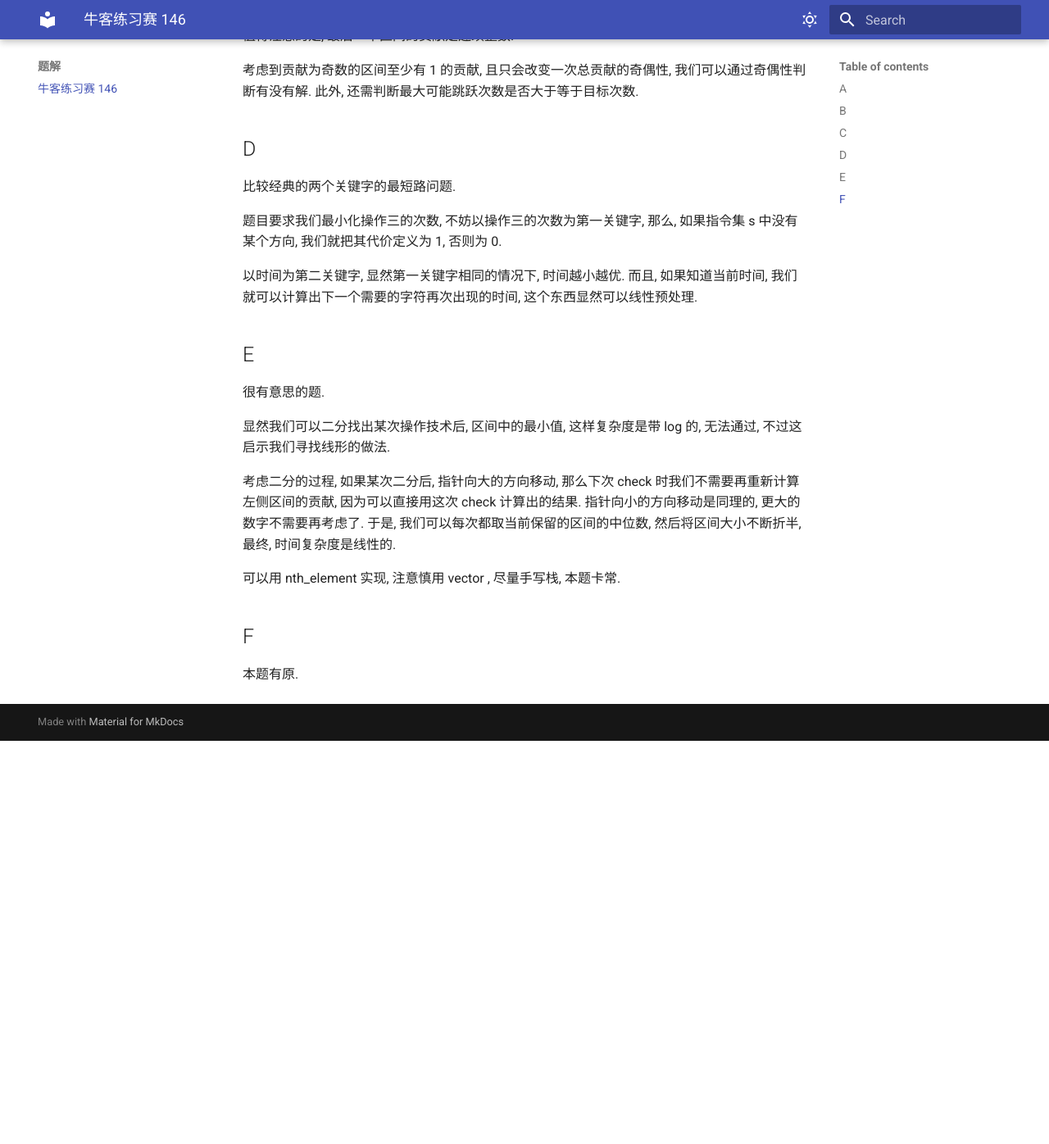
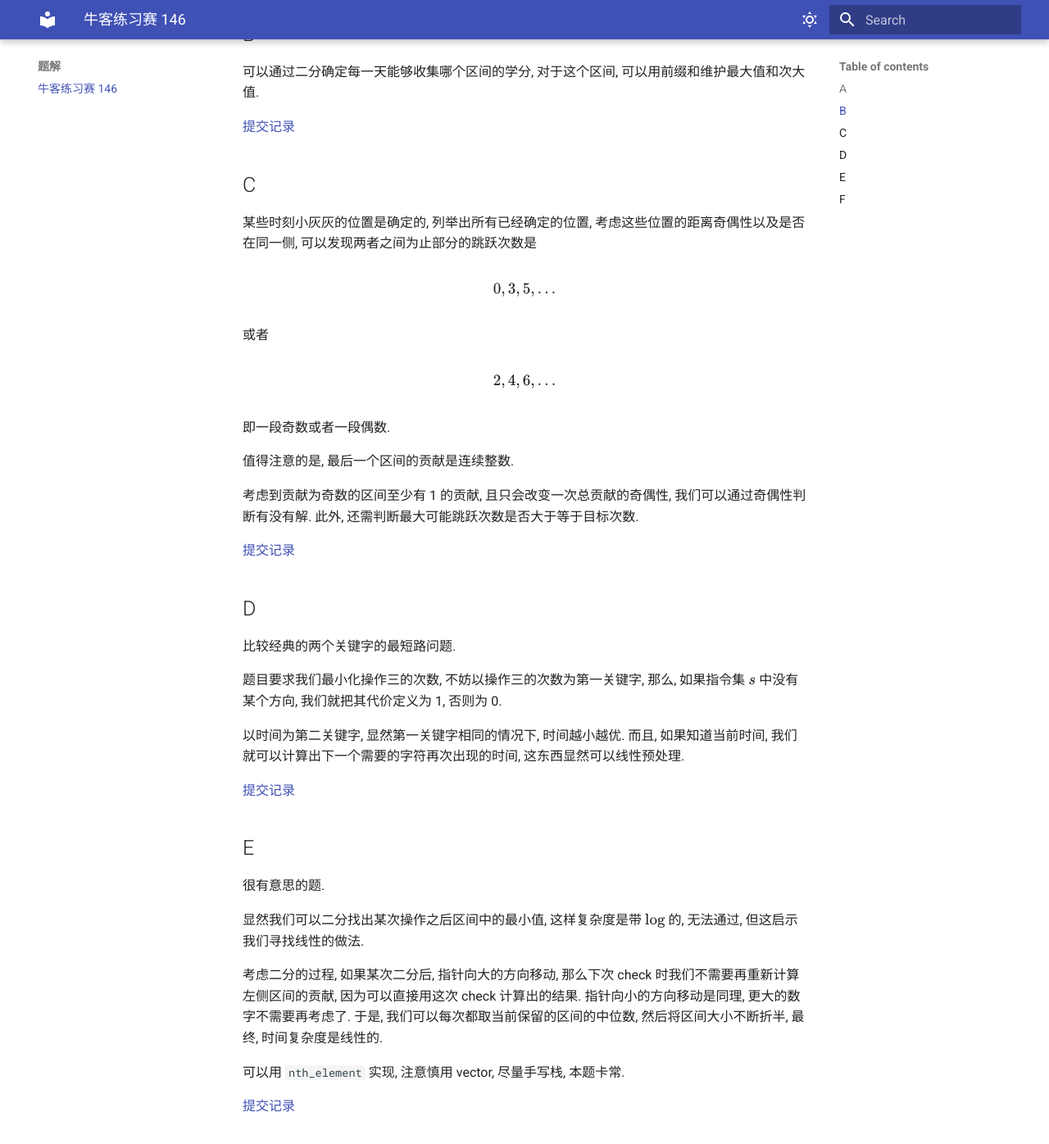
Before and after one commit to carboxylBase/carboxylBase.github.io, an MkDocs documentation site: the page built from docs/editorial/牛客练习赛146.md, in a window 1280 px wide and 1400 px high, scrolled down 690 px. Shown: the top 1396 px of the window at 82% size. Built offline with MkDocs 1.6.1 and Material for MkDocs 9.7.7, drawn with Linux system fonts in a browser that asks for light colours; before the commit the page ends 1594 px from its top, so only the background shows below that; some of the changed text lies outside the part shown.

Commit message:
牛客小白月赛 146

```diff
--- a/docs/editorial/牛客练习赛146.md
+++ b/docs/editorial/牛客练习赛146.md
@@ -1,41 +1,71 @@
 # 牛客练习赛 146
 
-主包这次超常发挥 rk8 , 可喜可贺, 离橙名又进一步!
+主包这次超常发挥 rk8, 可喜可贺, 离橙名又进一步!
 
 ## A
 
-将所有机器大于 1 的硬币取出, 即 $tot = \sum_{i=1}^n a_i - 1$, 如果 $tot \ge n$ 且 $(tot - n) \% 2 = 0$ , 就有解.
+将所有机器大于 1 的硬币取出, 即
+
+$$\mathrm{tot}=\sum_{i=1}^n a_i-1$$
+
+如果
+
+$$\mathrm{tot}\ge n\quad\text{且}\quad (\mathrm{tot}-n)\equiv0\pmod{2},$$
+
+就有解.
+
+[提交记录](https://ac.nowcoder.com/acm/contest/view-submission?submissionId=80665940)
 
 ## B
 
 可以通过二分确定每一天能够收集哪个区间的学分, 对于这个区间, 可以用前缀和维护最大值和次大值.
 
+[提交记录](https://ac.nowcoder.com/acm/contest/view-submission?submissionId=80666595)
+
 ## C
 
-某些时刻小灰灰的位置是确定的, 列举出所有已经确定的位置, 考虑这些位置的距离奇偶性以及是否在同一侧, 可以发现两者之间为止部分的跳跃次数是 0, 3, 5 ... 或者 2, 4, 6... 即一段奇数或者一段偶数.
+某些时刻小灰灰的位置是确定的, 列举出所有已经确定的位置, 考虑这些位置的距离奇偶性以及是否在同一侧, 可以发现两者之间为止部分的跳跃次数是
+
+$$0,3,5,\ldots$$
+
+或者
+
+$$2,4,6,\ldots$$
+
+即一段奇数或者一段偶数.
 
 值得注意的是, 最后一个区间的贡献是连续整数.
 
 考虑到贡献为奇数的区间至少有 1 的贡献, 且只会改变一次总贡献的奇偶性, 我们可以通过奇偶性判断有没有解. 此外, 还需判断最大可能跳跃次数是否大于等于目标次数.
 
+[提交记录](https://ac.nowcoder.com/acm/contest/view-submission?submissionId=80670784)
+
 ## D
 
 比较经典的两个关键字的最短路问题.
 
-题目要求我们最小化操作三的次数, 不妨以操作三的次数为第一关键字, 那么, 如果指令集 s 中没有某个方向, 我们就把其代价定义为 1, 否则为 0.
+题目要求我们最小化操作三的次数, 不妨以操作三的次数为第一关键字, 那么, 如果指令集 $s$ 中没有某个方向, 我们就把其代价定义为 1, 否则为 0.
 
-以时间为第二关键字, 显然第一关键字相同的情况下, 时间越小越优. 而且, 如果知道当前时间, 我们就可以计算出下一个需要的字符再次出现的时间, 这个东西显然可以线性预处理.
+以时间为第二关键字, 显然第一关键字相同的情况下, 时间越小越优. 而且, 如果知道当前时间, 我们就可以计算出下一个需要的字符再次出现的时间, 这东西显然可以线性预处理.
+
+[提交记录](https://ac.nowcoder.com/acm/contest/view-submission?submissionId=80674422)
 
 ## E
 
 很有意思的题.
 
-显然我们可以二分找出某次操作技术后, 区间中的最小值, 这样复杂度是带 log 的, 无法通过, 不过这启示我们寻找线形的做法.
+显然我们可以二分找出某次操作之后区间中的最小值, 这样复杂度是带 $\log$ 的, 无法通过, 但这启示我们寻找线性的做法.
 
-考虑二分的过程, 如果某次二分后, 指针向大的方向移动, 那么下次 check 时我们不需要再重新计算左侧区间的贡献, 因为可以直接用这次 check 计算出的结果. 指针向小的方向移动是同理的, 更大的数字不需要再考虑了. 于是, 我们可以每次都取当前保留的区间的中位数, 然后将区间大小不断折半, 最终, 时间复杂度是线性的.
+考虑二分的过程, 如果某次二分后, 指针向大的方向移动, 那么下次 check 时我们不需要再重新计算左侧区间的贡献, 因为可以直接用这次 check 计算出的结果. 指针向小的方向移动是同理, 更大的数字不需要再考虑了. 于是, 我们可以每次都取当前保留的区间的中位数, 然后将区间大小不断折半, 最终, 时间复杂度是线性的.
 
-可以用 nth_element 实现, 注意慎用 vector , 尽量手写栈, 本题卡常.
+可以用 `nth_element` 实现, 注意慎用 vector, 尽量手写栈, 本题卡常.
+
+[提交记录](https://ac.nowcoder.com/acm/contest/view-submission?submissionId=80677012)
 
 ## F
 
 本题有原.
+
+[提交记录](https://ac.nowcoder.com/acm/contest/view-submission?submissionId=80681947)
+
+目前是站内最优解.
--- /dev/null
+++ b/docs/javascripts/mathjax.js
@@ -0,0 +1,19 @@
+window.MathJax = {
+  tex: {
+    inlineMath: [["\\(", "\\)"]],
+    displayMath: [["\\[", "\\]"]],
+    processEscapes: true,
+    processEnvironments: true
+  },
+  options: {
+    ignoreHtmlClass: ".*|",
+    processHtmlClass: "arithmatex"
+  }
+};
+
+document$.subscribe(() => {
+  MathJax.startup.output.clearCache()
+  MathJax.typesetClear()
+  MathJax.texReset()
+  MathJax.typesetPromise()
+})
--- a/mkdocs.yml
+++ b/mkdocs.yml
@@ -44,3 +44,15 @@ theme:
     - navigation.top
     - navigation.tabs
     - navigation.expand
+
+
+
+markdown_extensions:
+  - pymdownx.arithmatex:
+      generic: true
+  - pymdownx.details
+  - pymdownx.highlight
+
+extra_javascript:
+  - javascripts/mathjax.js
+  - https://unpkg.com/mathjax@3/es5/tex-mml-chtml.js
```
Also changed, not shown: site/404.html, site/editorial/牛客练习赛146/index.html, site/home/accounts/index.html, site/javascripts/mathjax.js (added), site/search/search_index.json, site/travelogue/2025icpc沈阳/index.html, site/travelogue/index.html.
